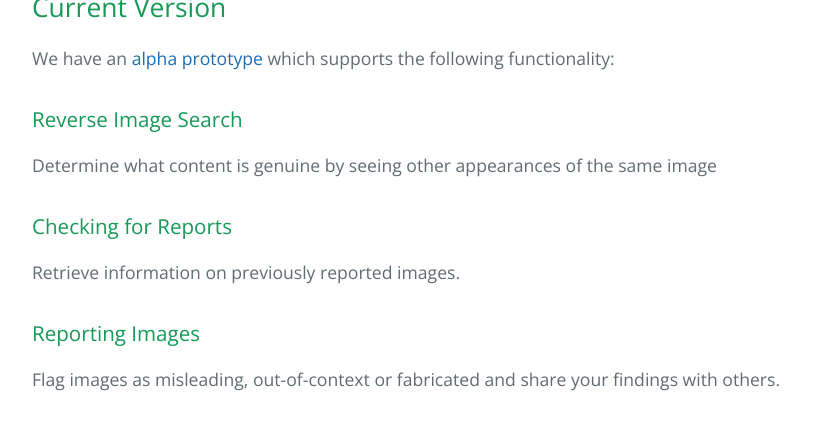
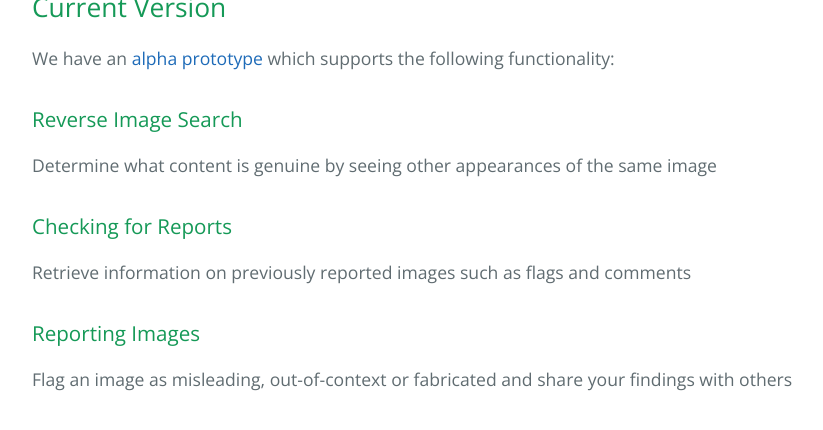
Before and after one commit to rzere/DejaVu, a Jekyll site: the page built from docs/index.md, in a window 1280 px wide and 900 px high, scrolled down 1456 px, cut to the strip 0-450 px from the top of the window. Shown: the top 430 px of the strip, without its empty margins (192-1015 px from the left). Built offline with Jekyll 4.4.1, drawn with Linux system fonts in a browser that asks for light colours; our own code applies the rules of GitHub Pages for plain Markdown files.

Commit message:
minor tweaks

```diff
--- a/docs/index.md
+++ b/docs/index.md
@@ -42,9 +42,9 @@ We have an [alpha prototype](https://github.com/rzere/DejaVu/) which supports th
 ### Reverse Image Search
 Determine what content is genuine by seeing other appearances of the same image
 ### Checking for Reports
-Retrieve information on previously reported images.
+Retrieve information on previously reported images such as flags and comments
 ### Reporting Images
-Flag images as misleading, out-of-context or fabricated and share your findings with others.
+Flag an image as misleading, out-of-context or fabricated and share your findings with others
 
-<br>
+<br><br>
 <iframe src="https://docs.google.com/forms/d/e/1FAIpQLSe7XVpcCQCVtzJifsDdtj1QjfBsM8glon2Ms2fbkmtmPc9_nA/viewform?embedded=true" width="640" height="543" frameborder="0" marginheight="0" marginwidth="0">Loading...</iframe>
```
